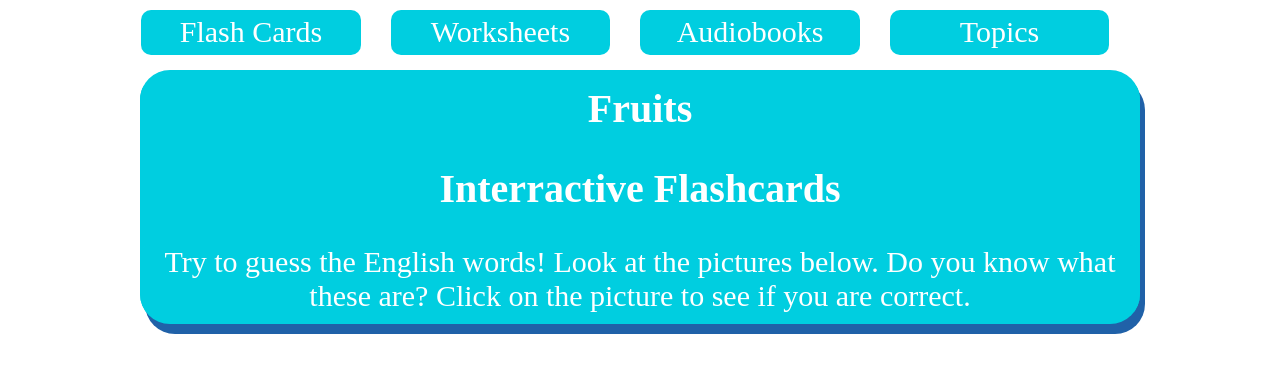
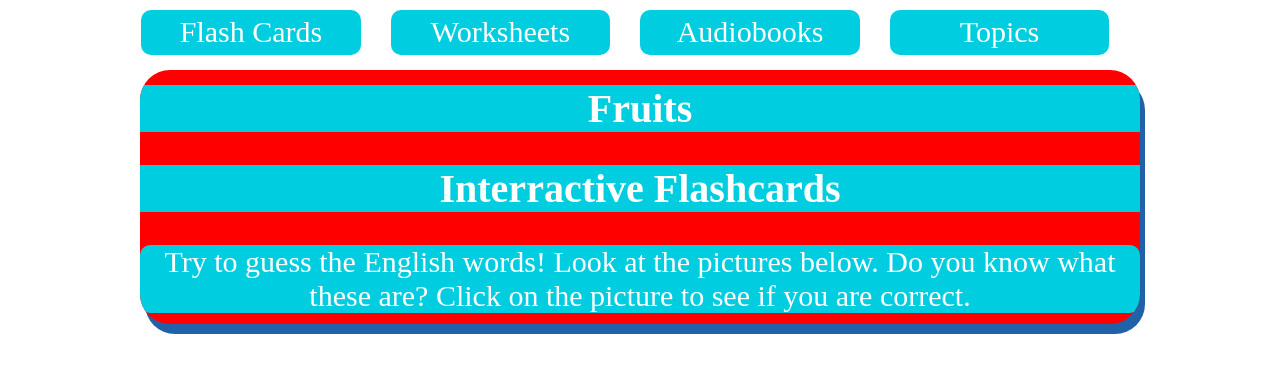
Before and after one commit to Acia2021/kids-school, a plain HTML site: page foodcard.html in a window 1280 px wide. Shown: the part 416-792 px from the top of the page. Drawn offline with Linux system fonts and the light colour scheme.

Commit message:
Update foodcard.css

```diff
--- a/css/foodcard.css
+++ b/css/foodcard.css
@@ -79,7 +79,7 @@
 	}
 
     .box{
-	background-color: #00CEE0;
+	background-color: red;
 	border-radius: 30px;
 	padding-top: 5px;
 	padding-bottom: 10px;
```
